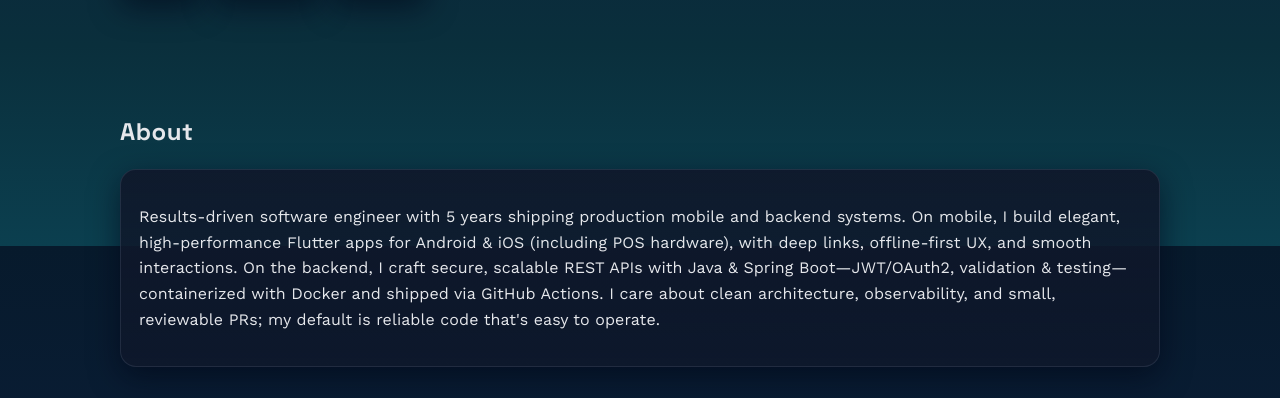
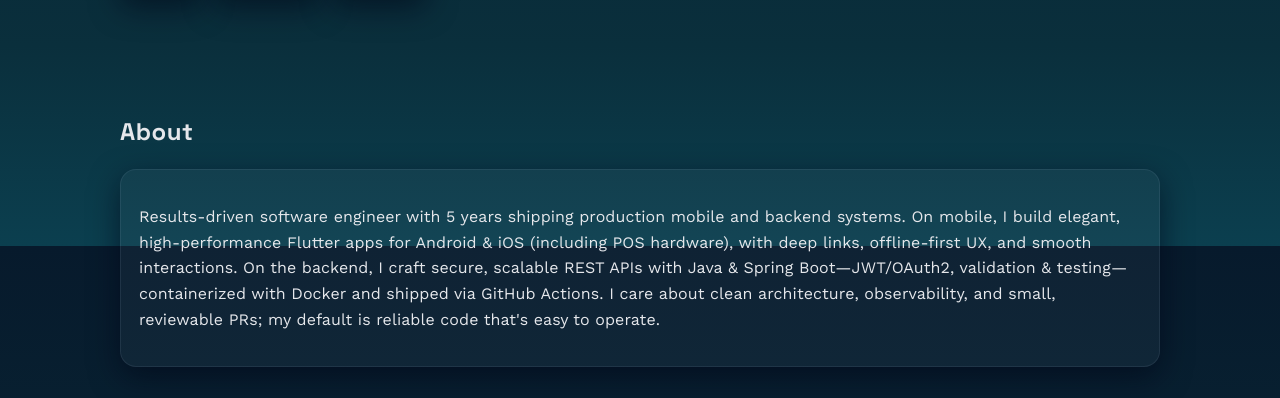
Before and after one commit to ify-osakwe/ify-osakwe.github.io, a plain HTML site: page index.html in a window 1280 px wide. Shown: the part 554-952 px from the top of the page. Drawn offline with nearby package versions, Linux system fonts and the light colour scheme.

Commit message:
refactor styling

```diff
--- a/index.html
+++ b/index.html
@@ -36,11 +36,16 @@
       --avatar-ring: 4px;
     }
     * { box-sizing: border-box; }
-    html, body { height: 100%; }
+    html, body {
+      height: 100%;
+      background: linear-gradient(180deg, #071a2c 0%, #0a2f3c 75%, #0b3f4f 100%);
+      background-attachment: fixed;
+    }
     body {
       margin: 0;
       font-family: "Work Sans", system-ui, -apple-system, "Segoe UI", Roboto, Helvetica, Arial, "Apple Color Emoji", "Segoe UI Emoji", sans-serif;
-      background: linear-gradient(to bottom, #071a2c 0%, #0b1f3a 40%, #0a2f3c 75%, #0b3f4f 100%);
+      /* background: linear-gradient(to bottom, #071a2c 0%, #0b1f3a 40%, #0a2f3c 75%, #0b3f4f 100%); */
+      background: transparent;
       color: var(--text);
       line-height: 1.6;
       letter-spacing: var(--ls-body);
@@ -122,6 +127,13 @@
 
     /* Make Projects card match Articles card color */
     #projects .card {
+      background: rgba(148,163,184,0.06);
+      border: 1px solid rgba(148,163,184,0.12);
+    }
+
+    /* Make About & Skills cards match Projects/Articles card color */
+    #about .card,
+    #skills .card {
       background: rgba(148,163,184,0.06);
       border: 1px solid rgba(148,163,184,0.12);
     }
```
